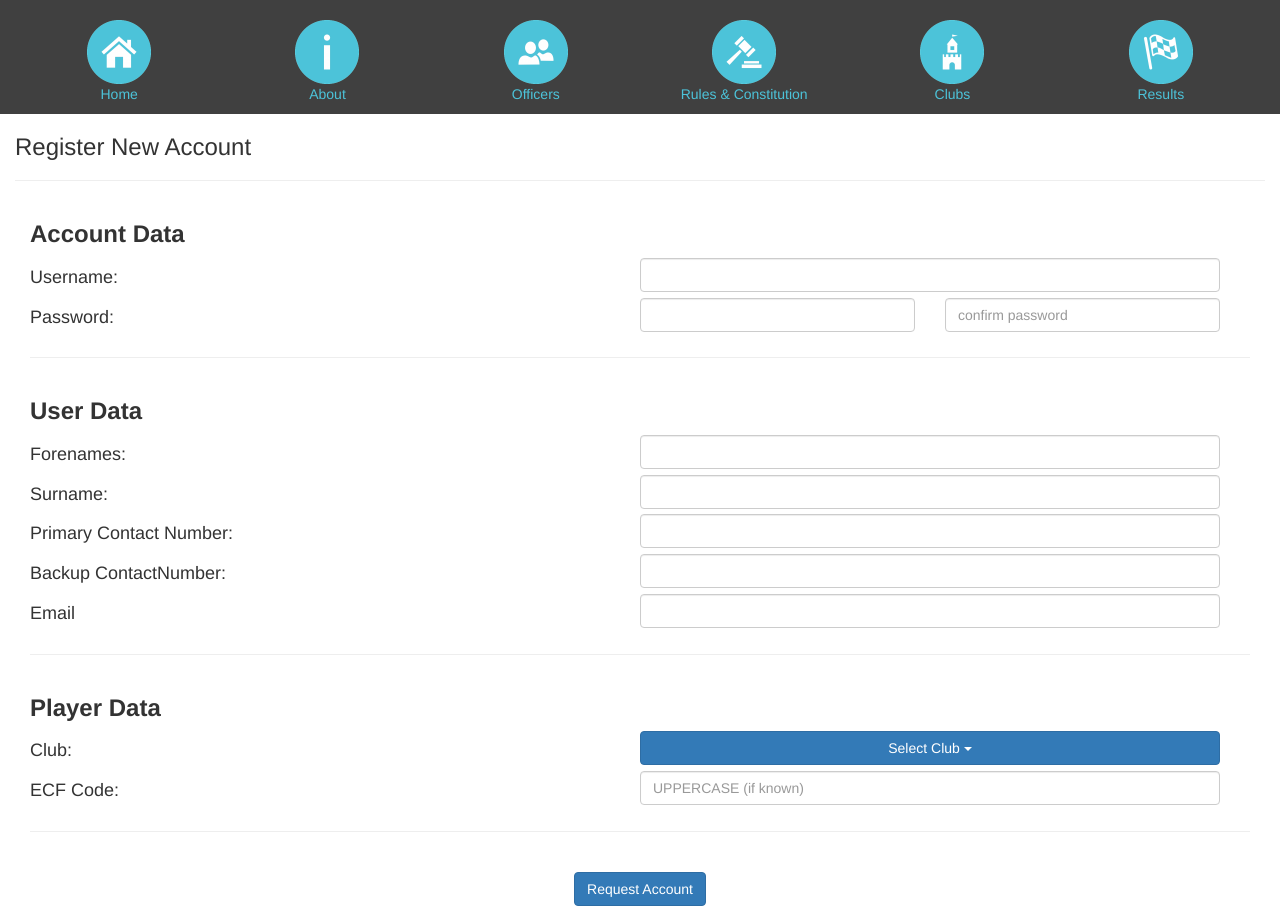
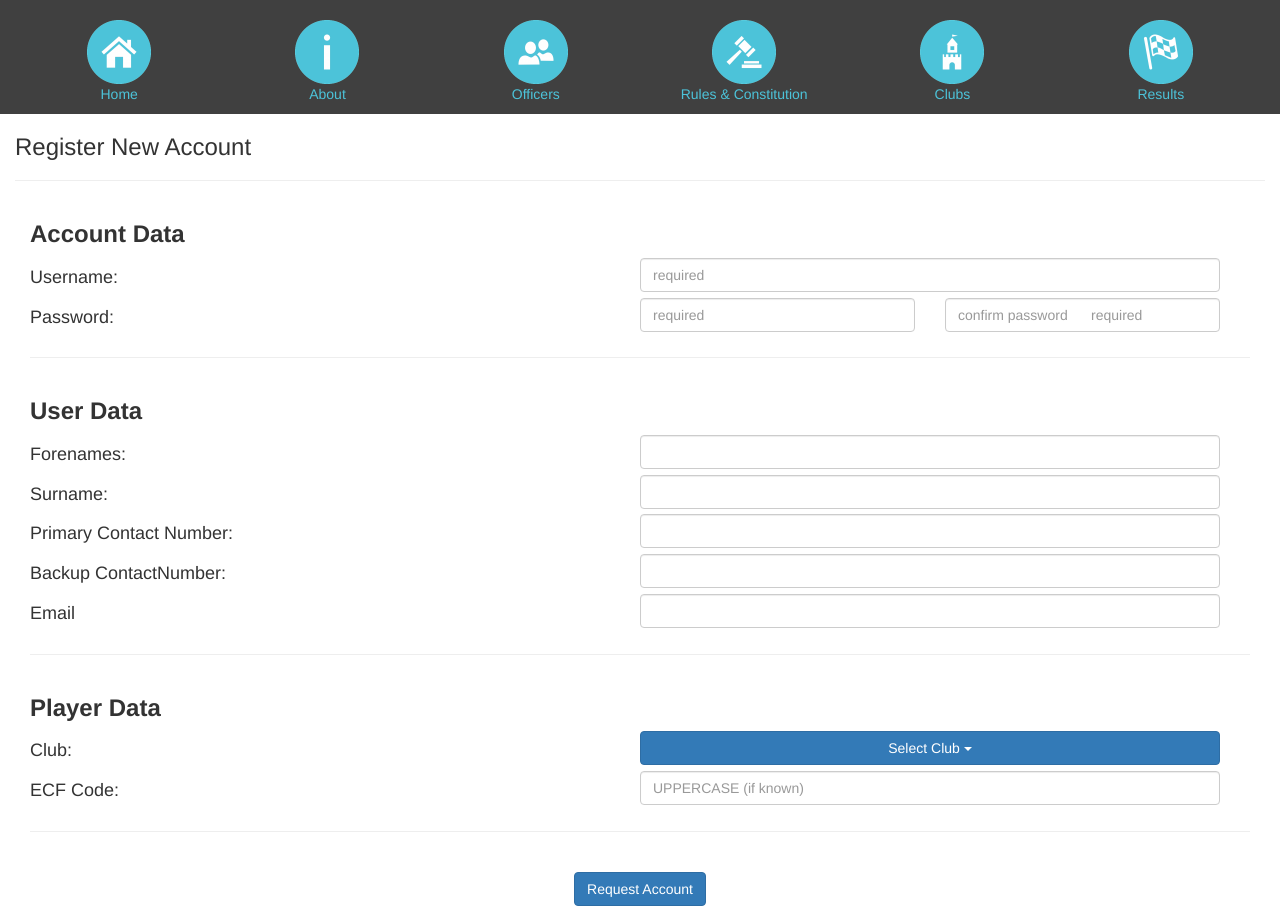
Before and after one commit to cdcl159/CDCL, a Django app: page /registrationPage/ in a window 1280 px wide. Run offline with Django 3.2, Linux system fonts and the light colour scheme; data that the repository does not hold is empty; some libraries are stand-ins or nearby versions.

Commit message:
placeholders

```diff
--- a/cdclSite/templates/cdclSite/registration.html
+++ b/cdclSite/templates/cdclSite/registration.html
@@ -163,7 +163,7 @@
                         <h4>Username:</h4>
                     </div>
                     <div class="col-sm-6">
-                        <input type="text" class="form-control registrationInput" id="username">
+                        <input type="text" class="form-control registrationInput" id="username" placeholder="required">
                     </div>
                 </div>
                 <div class="col-sm-12 row">
@@ -171,10 +171,10 @@
                         <h4>Password:</h4>
                     </div>
                     <div class="col-sm-3">
-                        <input type="password" class="form-control registrationInput" id="password">
+                        <input type="password" class="form-control registrationInput" id="password" placeholder="required">
                     </div>
                     <div class="col-sm-3">
-                        <input type="password" class="form-control registrationInput" id="passwordConfirm" placeholder="confirm password">
+                        <input type="password" class="form-control registrationInput" id="passwordConfirm" placeholder="confirm password      required">
                     </div>
                 </div>
             </div>
```
